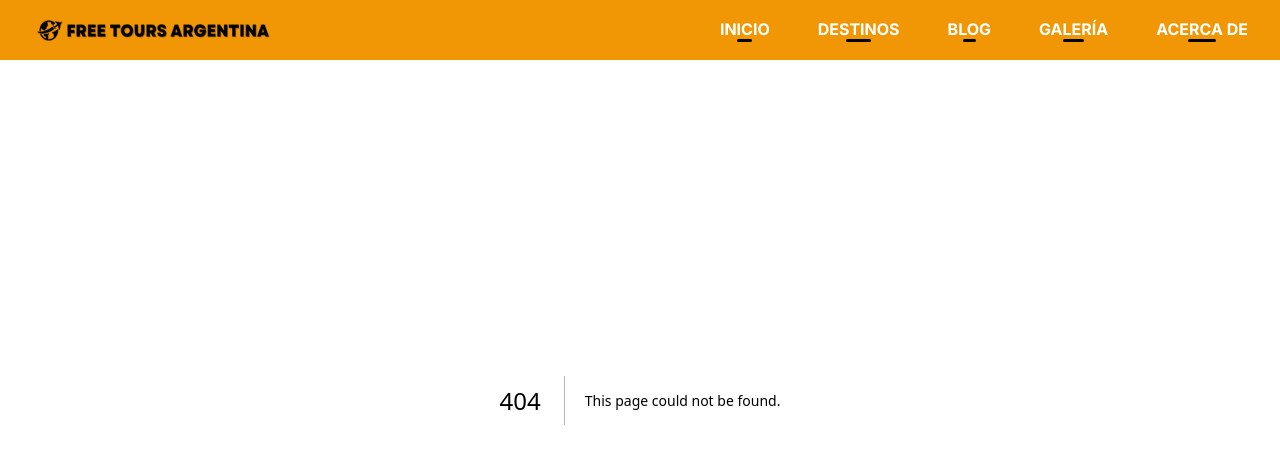
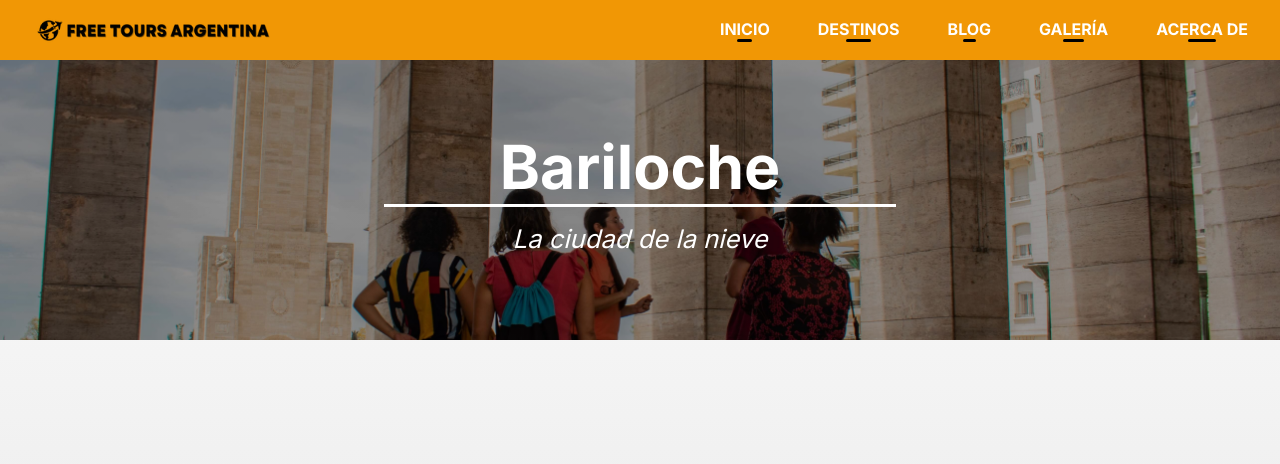
Before and after one commit to GonzaloGuaimas/tourism-blog-website-nextjs, a Next.js app: page /place-to-go/1 in a window 1280 px wide. Before the commit this address had no page. Shown: the top 464 px of the page. Built offline with nearby package versions, Linux system fonts and the light colour scheme.

Commit message:
add Home section

```diff
--- /dev/null
+++ b/components/place-to-go/Home.tsx
@@ -0,0 +1,17 @@
+import React from 'react'
+import styles from '../../styles/Places.module.css'
+import Image from 'next/image'
+
+const Home = ({placeName, description}: {placeName: string, description: string}) => {
+  return (
+    <div className={styles.Home} id={'home'}>
+        <div className={styles.HomeInfo}>
+            <h2>{placeName}</h2>
+            <hr />
+            <p>{description}</p>
+        </div>
+    </div>
+  )
+}
+
+export default Home
--- /dev/null
+++ b/pages/place-to-go/[id].tsx
@@ -0,0 +1,24 @@
+import React from 'react'
+import { useRouter } from 'next/router'
+import Head from 'next/head'
+import styles from '../../styles/Home.module.css'
+import Home from '../../components/place-to-go/Home'
+
+export default function Place() {
+    const router = useRouter()
+    const { id } = router.query
+    return (
+      <>
+        <Head>
+          <title>Free Tours Argentina</title>
+          <meta name="description" content="Generated by create next app" />
+          <meta name="viewport" content="width=device-width, initial-scale=1" />
+
+          <link rel="icon" href="" />
+        </Head>
+        <main className={styles.main}>
+            <Home placeName={'Bariloche'} description={'La ciudad de la nieve'}/>
+        </main>
+      </>
+    )
+  }
--- /dev/null
+++ b/styles/Places.module.css
@@ -0,0 +1,43 @@
+.main {
+    display: flex;
+    flex-direction: column;
+    justify-content: space-between;
+    align-items: center;
+    min-height: 100vh;
+    overflow-y: hidden;
+  }
+
+.Home {
+    width: 100%;
+    height: 35vh;
+    margin-top: 60px;
+    background-image: linear-gradient(rgba(0, 0, 0, 0.4),rgba(0, 0, 0, 0.4)), url('../public/assets/blogExample/main.jpg');
+    background-position: center;
+    background-repeat: no-repeat;
+    background-size: cover;
+  }
+.HomeInfo {
+    color: white;
+    display: flex;
+    flex-direction: column;
+    justify-content: center;
+    align-items: center;
+    font-weight: bold;
+    column-gap: 3rem;
+    height: 100%;
+}
+.HomeInfo h2 {
+    font-size: calc(3rem + 1vw);
+}
+.HomeInfo p {
+    padding: 1rem;
+    font-size: calc(.8rem + 1vw);
+    font-weight: 400;
+    font-style: italic;
+}
+.HomeInfo hr {
+    background-color: white;
+    border: none;
+    height: 3px;
+    width: 40%;
+}
```
Also changed, not shown: pages/index2.tsx (deleted, +0 -123 lines).
